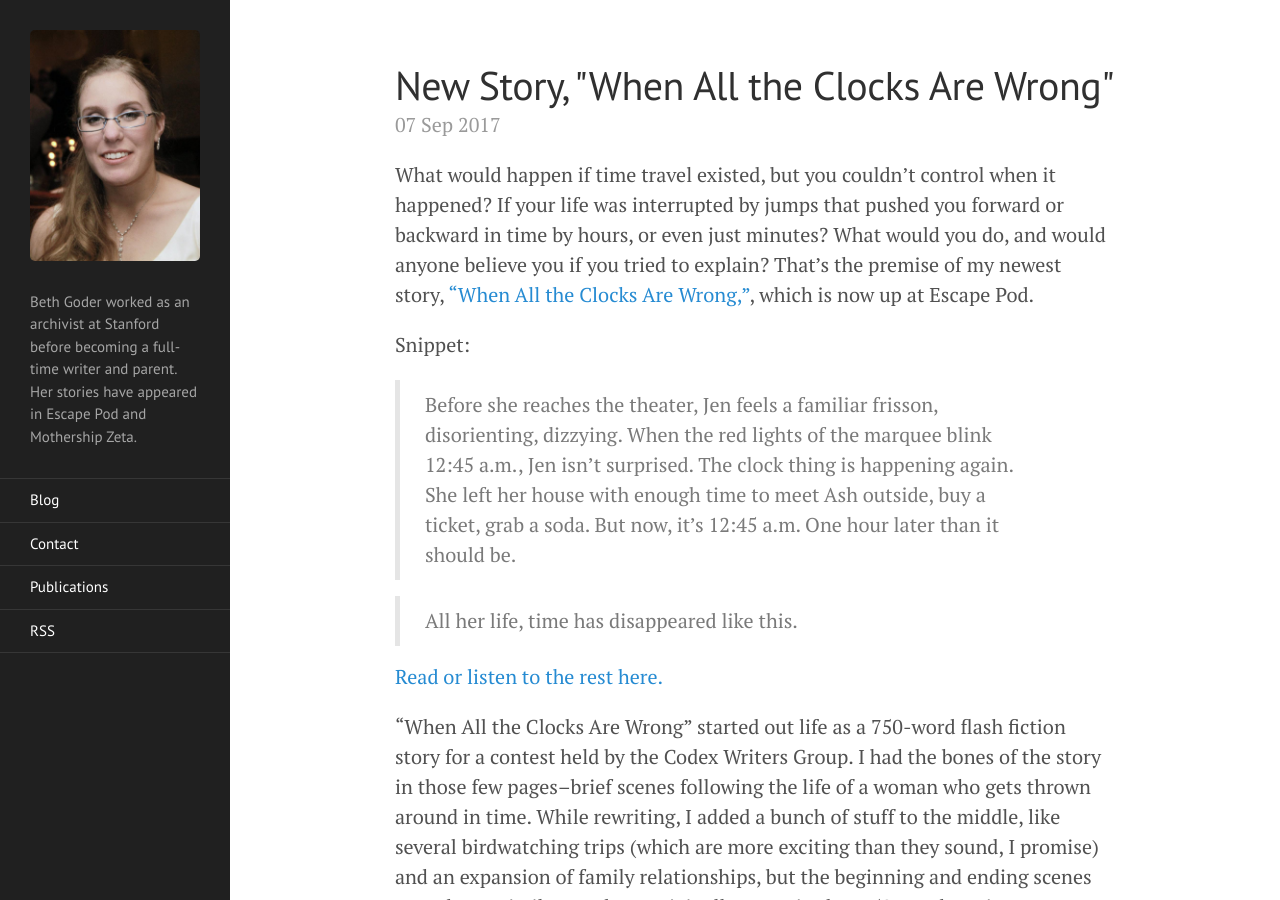
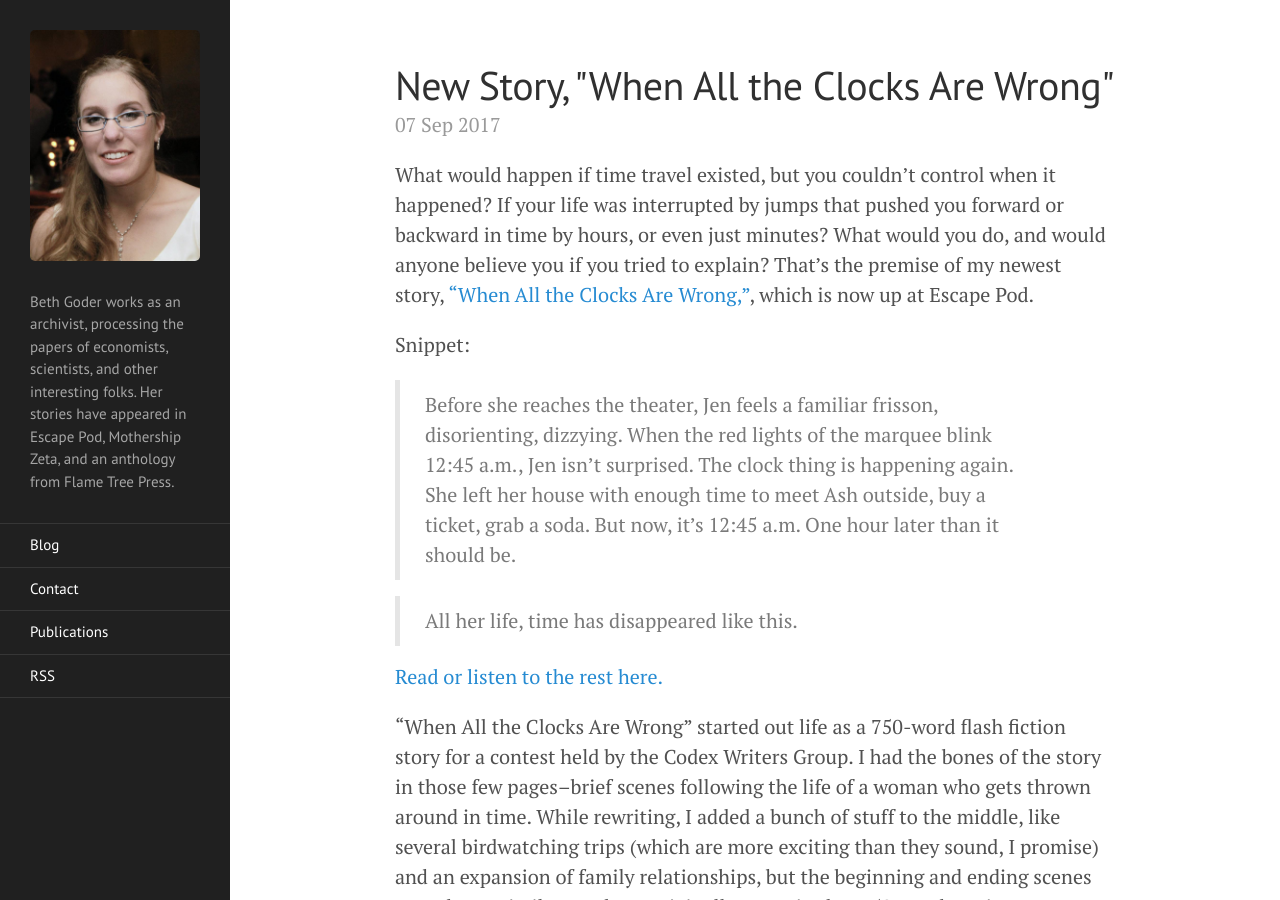
Before and after one commit to BethGoder/BethGoder.github.io, a Jekyll site: the page built from index.html, in a window 1280 px wide and 900 px high. Built offline with Jekyll 4.4.1, drawn with Linux system fonts in a browser that asks for light colours; the list of posts is cut into pages by our own code.

Commit message:
Update _config.yml

```diff
--- a/_config.yml
+++ b/_config.yml
@@ -2,7 +2,7 @@
 title: Beth Goder
 email: beth.goder@gmail.com
 description: > # this means to ignore newlines until "baseurl:"
-  Beth Goder worked as an archivist at Stanford before becoming a full-time writer and parent. Her stories have appeared in Escape Pod and Mothership Zeta.
+  Beth Goder works as an archivist, processing the papers of economists, scientists, and other interesting folks. Her stories have appeared in Escape Pod, Mothership Zeta, and an anthology from Flame Tree Press.
 baseurl: "" # the subpath of your site, e.g. /blog/
 url: "http://bethgoder.com" # the base hostname & protocol for your site
 
```
